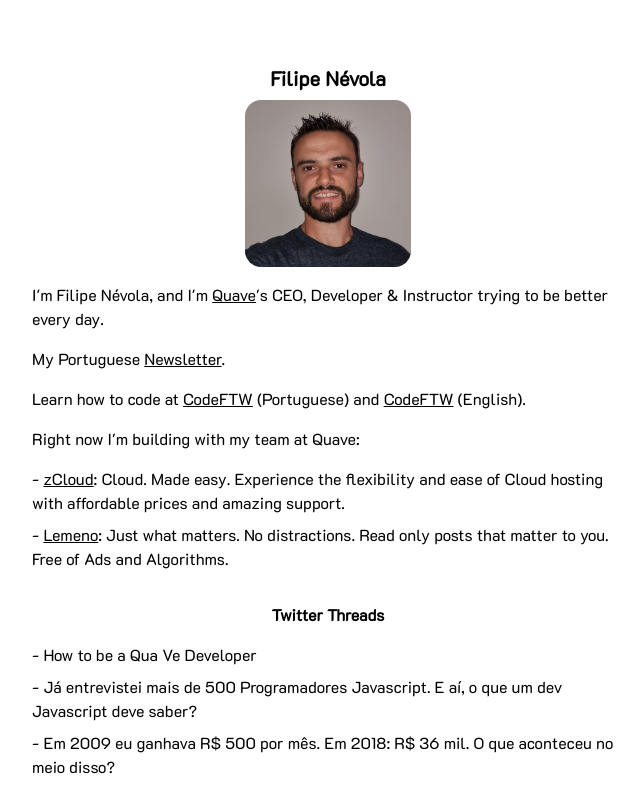
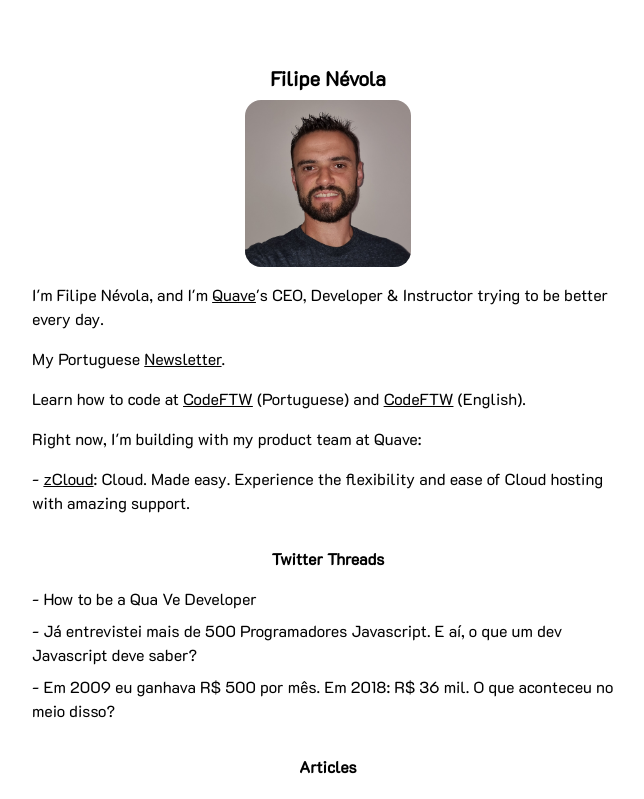
Before and after one commit to filipenevola/filipenevola, a Next.js app: page / in a window 1280 px wide. Shown: the top 799 px of the page, without its empty margins (312-956 px from the left). Built offline with nearby package versions, Linux system fonts and the light colour scheme.

Commit message:
Update index.js

```diff
--- a/pages/index.js
+++ b/pages/index.js
@@ -29,15 +29,12 @@
           and <a href="https://en.codeftw.dev"
                  className="underline">CodeFTW</a> (English).</p>
 
-        <p>Right now I'm building with my team at Quave:</p>
+        <p>Right now, I'm building with my product team at Quave:</p>
         <ul className="space-y-2">
           <li>- <a
             href="https://zcloud.ws" className="underline">zCloud</a>: Cloud. Made easy.
-            Experience the flexibility and ease of Cloud hosting with affordable prices and amazing support.
+            Experience the flexibility and ease of Cloud hosting with amazing support.
           </li>
-          <li>- <a
-            href="https://lemeno.io" className="underline">Lemeno</a>: Just what matters. No distractions.
-            Read only posts that matter to you. Free of Ads and Algorithms.</li>
         </ul>
     </div>
     <div className="font-semibold pt-4">
```
